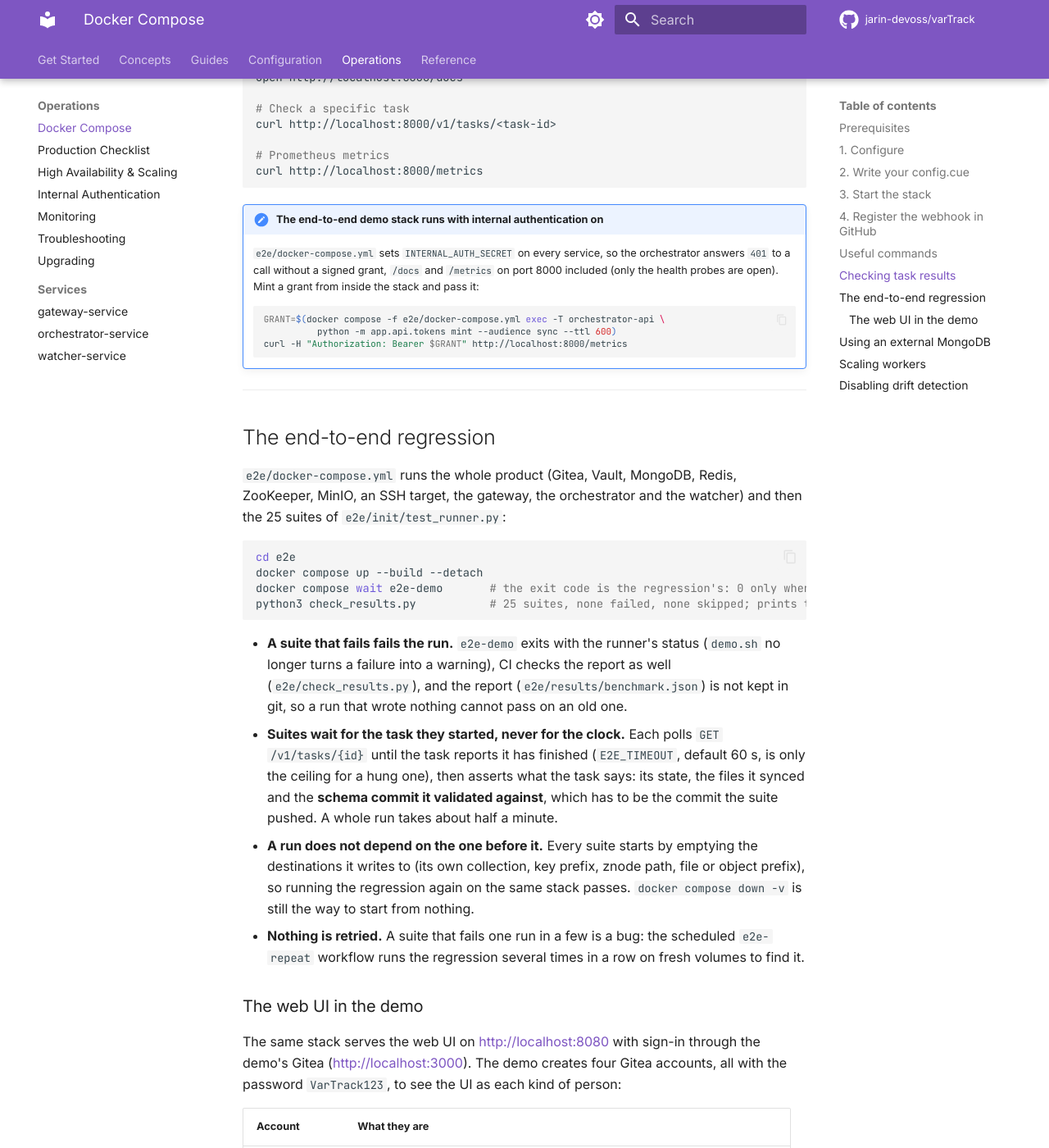
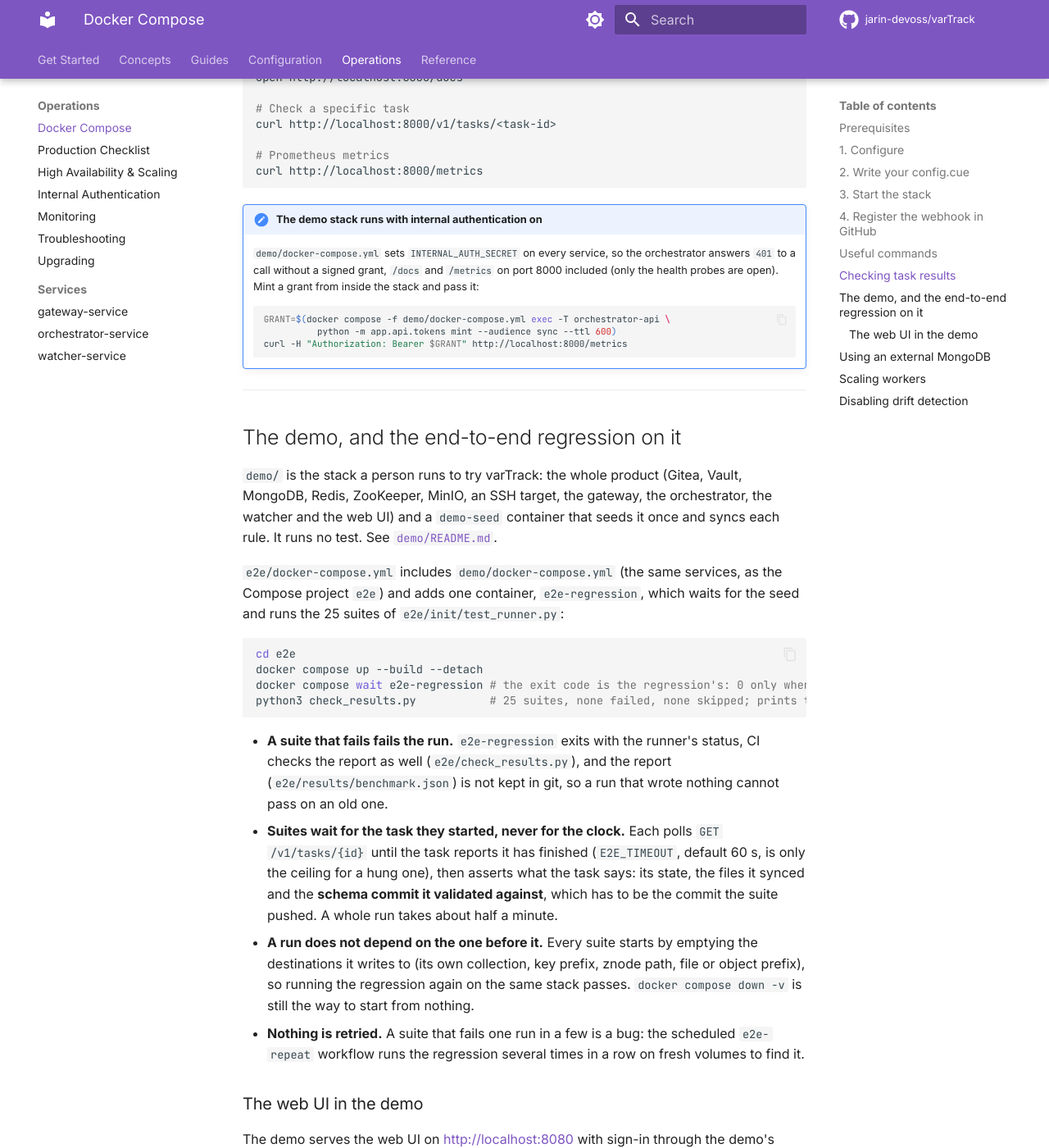
Before and after one commit to jarin-devoss/varTrack, an MkDocs documentation site: the page built from docs/deployment/docker-compose.md, in a window 1280 px wide and 1400 px high, scrolled down 3897 px. Shown: the whole window at 82% size. Built offline with MkDocs 1.6.1 and Material for MkDocs 9.7.7, drawn with Linux system fonts in a browser that asks for light colours; comment, search, counter and statistics services are not loaded; some of the changed text lies outside the part shown.

Commit message:
docs: the demo has its own folder and README, with the tour and what a machine needs
demo/README.md has the requirements, the eight-step tour and the SSH port forwarding; the README, getting-started and the
deployment and internal-auth pages point at demo/ and e2e-regression.

Co-Authored-By: Claude Sonnet 5.5 <noreply@anthropic.com>

````diff
--- a/docs/deployment/docker-compose.md
+++ b/docs/deployment/docker-compose.md
@@ -174,33 +174,36 @@ curl http://localhost:8000/v1/tasks/<task-id>
 curl http://localhost:8000/metrics
 ```
 
-!!! note "The end-to-end demo stack runs with internal authentication on"
-    `e2e/docker-compose.yml` sets `INTERNAL_AUTH_SECRET` on every service, so the orchestrator answers
+!!! note "The demo stack runs with internal authentication on"
+    `demo/docker-compose.yml` sets `INTERNAL_AUTH_SECRET` on every service, so the orchestrator answers
     `401` to a call without a signed grant, `/docs` and `/metrics` on port 8000 included (only the
     health probes are open). Mint a grant from inside the stack and pass it:
 
     ```bash
-    GRANT=$(docker compose -f e2e/docker-compose.yml exec -T orchestrator-api \
+    GRANT=$(docker compose -f demo/docker-compose.yml exec -T orchestrator-api \
               python -m app.api.tokens mint --audience sync --ttl 600)
     curl -H "Authorization: Bearer $GRANT" http://localhost:8000/metrics
     ```
 
 ---
 
-## The end-to-end regression
+## The demo, and the end-to-end regression on it
 
-`e2e/docker-compose.yml` runs the whole product (Gitea, Vault, MongoDB, Redis, ZooKeeper, MinIO, an SSH target,
-the gateway, the orchestrator and the watcher) and then the 25 suites of `e2e/init/test_runner.py`:
+`demo/` is the stack a person runs to try varTrack: the whole product (Gitea, Vault, MongoDB, Redis, ZooKeeper, MinIO, an
+SSH target, the gateway, the orchestrator, the watcher and the web UI) and a `demo-seed` container that seeds it once and
+syncs each rule. It runs no test. See [`demo/README.md`](https://github.com/jarin-devoss/varTrack/blob/main/demo/README.md).
+
+`e2e/docker-compose.yml` includes `demo/docker-compose.yml` (the same services, as the Compose project `e2e`) and adds one
+container, `e2e-regression`, which waits for the seed and runs the 25 suites of `e2e/init/test_runner.py`:
 
 ```bash
 cd e2e
 docker compose up --build --detach
-docker compose wait e2e-demo       # the exit code is the regression's: 0 only when every suite passed
+docker compose wait e2e-regression # the exit code is the regression's: 0 only when every suite passed
 python3 check_results.py           # 25 suites, none failed, none skipped; prints the table
 ```
 
-- **A suite that fails fails the run.** `e2e-demo` exits with the runner's status (`demo.sh` no longer turns a failure
-  into a warning), CI checks the report as well (`e2e/check_results.py`), and the report (`e2e/results/benchmark.json`)
+- **A suite that fails fails the run.** `e2e-regression` exits with the runner's status, CI checks the report as well (`e2e/check_results.py`), and the report (`e2e/results/benchmark.json`)
   is not kept in git, so a run that wrote nothing cannot pass on an old one.
 - **Suites wait for the task they started, never for the clock.** Each polls `GET /v1/tasks/{id}` until the task
   reports it has finished (`E2E_TIMEOUT`, default 60 s, is only the ceiling for a hung one), then asserts what the
@@ -214,19 +217,19 @@ python3 check_results.py           # 25 suites, none failed, none skipped; print
 
 ### The web UI in the demo
 
-The same stack serves the web UI on <http://localhost:8080> with sign-in through the demo's Gitea (<http://localhost:3000>).
+The demo serves the web UI on <http://localhost:8080> with sign-in through the demo's Gitea (<http://localhost:3000>).
 The demo creates four Gitea accounts, all with the password `VarTrack123`, to see the UI as each kind of person:
 
 | Account | What they are |
 |---|---|
-| `demo-admin` | a varTrack administrator (`ui.auth.admins` in `config.cue`): sees and syncs every rule |
+| `demo-admin` | a varTrack administrator (`ui.auth.admins` in `demo/config.cue`): sees and syncs every rule |
 | `demo-writer` | can push to the config repository, except to its protected `main` branch |
 | `demo-viewer` | can read the config repository |
 | `demo-outsider` | can read none of it (the config repository is private): sees no rule |
 
 Open the UI, choose *Sign in with Gitea*, and sign in as one of them; Gitea asks for consent the first time.
 
-The demo is a test stack, so it lowers two timers: the watcher looks every `10s` (`POLL_INTERVAL`; the product default is `60s`) and the web UI re-reads a sink after `2` seconds (`UI_COMPARE_TTL_SECONDS`; the default is `10`), so that a test waits seconds, not minutes. Set `WATCHER_POLL_INTERVAL` to change the first.
+The demo lowers two timers, so that a change shows in seconds: the watcher looks every `10s` (`POLL_INTERVAL`; the product default is `60s`) and the web UI re-reads a sink after `2` seconds (`UI_COMPARE_TTL_SECONDS`; the default is `10`), and a test waits seconds, not minutes. Set `WATCHER_POLL_INTERVAL` to change the first.
 
 The UI has its own end-to-end suite, run against this stack by the `ui-e2e` job in CI. See
 [`ui/e2e/README.md`](https://github.com/jarin-devoss/varTrack/blob/main/ui/e2e/README.md) to run it.
````
Also changed, not shown: README.md (+5 -4 lines), demo/README.md (added, +171 -0 lines), docs/getting-started.md (+12 -9 lines), docs/operations/internal-auth.md (+3 -3 lines), ui/README.md (+1 -1 lines).
